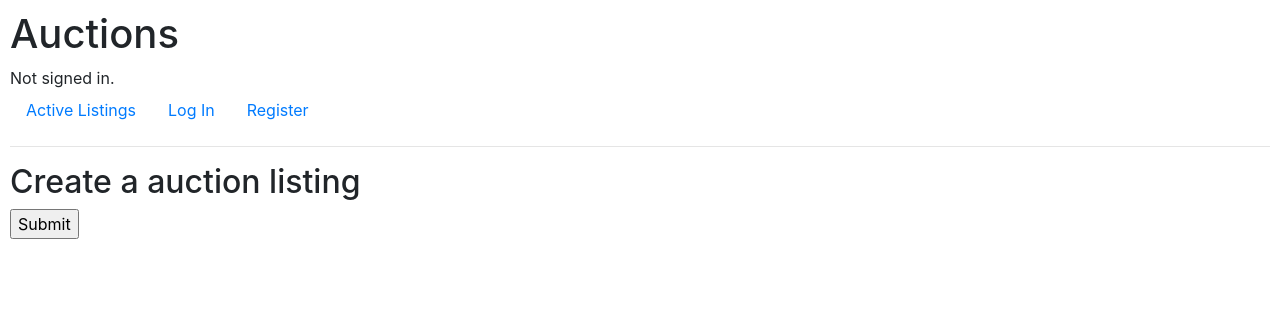
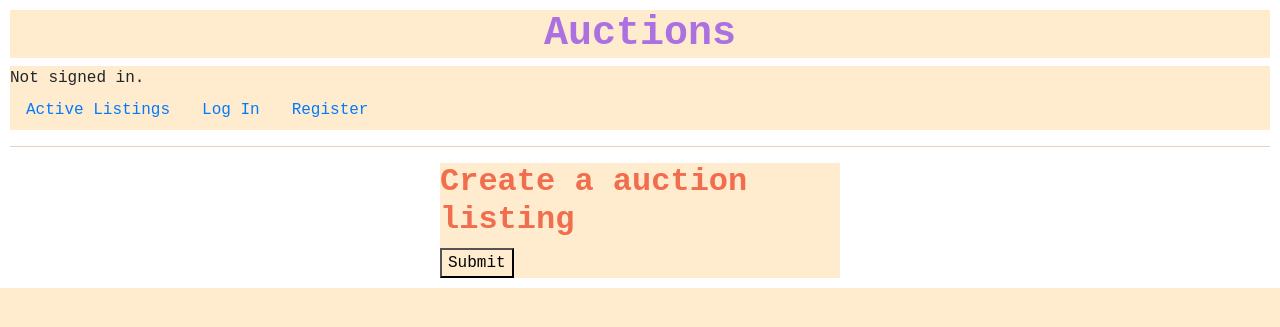
Before and after one commit to judithmarg/commerce, a Django app: page /do_listing in a window 1280 px wide. Shown: the top 327 px of the page. Run offline with Django 3.2, Linux system fonts and the light colour scheme; some libraries are stand-ins or nearby versions.

Commit message:
add css cahnges

```diff
--- a/auctions/static/auctions/styles.css
+++ b/auctions/static/auctions/styles.css
@@ -1,3 +1,38 @@
+*{
+    background-color: blanchedalmond;
+}
+
 body {
     padding: 10px;
+    font-family: 'Courier New', Courier, monospace;
 }
+
+h1{
+    color: rgb(171, 113, 225);
+    font-weight: 800;
+    text-align: center;
+}
+
+h2{
+    color: rgb(240, 110, 78);
+    font-weight: 600;
+}
+
+section{
+    display: flex;
+    align-items: center;
+    padding: 0 150px;
+}
+
+.image{
+    padding: 30px;
+    width: 300px;
+}
+
+.form{
+    width: 50vh;
+    /*height: 100vh;*/
+    margin: 0 auto;
+    display: block;
+
+}
--- a/auctions/templates/auctions/create.html
+++ b/auctions/templates/auctions/create.html
@@ -1,9 +1,10 @@
 {% extends 'auctions/layout.html' %}
 
 {% block body %}
-    <h2>Create a auction listing</h2>
+    <div class="form">
+        <h2>Create a auction listing</h2>
 
-    <form action="{% url 'do_listing' %}" method="post">
+    <form action="{% url 'do_listing' %}" method="post" class="form">
         {% csrf_token %}
         <!--<label for="title">Title of listing</label>
         <input type="text" id="title" required>
@@ -18,4 +19,6 @@
         {{ form }}
         <input type="submit" value="Submit">
     </form>
+    </div>
+
 {% endblock %}
--- a/auctions/templates/auctions/login.html
+++ b/auctions/templates/auctions/login.html
@@ -1,8 +1,8 @@
 {% extends "auctions/layout.html" %}
 
 {% block body %}
-
-    <h2>Login</h2>
+    <div class="form">
+        <h2>Login</h2>
 
     {% if message %}
         <div>{{ message }}</div>
@@ -19,6 +19,8 @@
         <input class="btn btn-primary" type="submit" value="Login">
     </form>
 
+    </div>
+
     Don't have an account? <a href="{% url 'register' %}">Register here.</a>
 
 {% endblock %}
--- a/auctions/templates/auctions/register.html
+++ b/auctions/templates/auctions/register.html
@@ -2,7 +2,8 @@
 
 {% block body %}
 
-    <h2>Register</h2>
+    <div class="form">
+        <h2>Register</h2>
 
     {% if message %}
         <div>{{ message }}</div>
@@ -24,6 +25,8 @@
         </div>
         <input class="btn btn-primary" type="submit" value="Register">
     </form>
+    </div>
+
 
     Already have an account? <a href="{% url 'login' %}">Log In here.</a>
 
```
Also changed, not shown: auctions/templates/auctions/index.html (+7 -5 lines), db.sqlite3.
